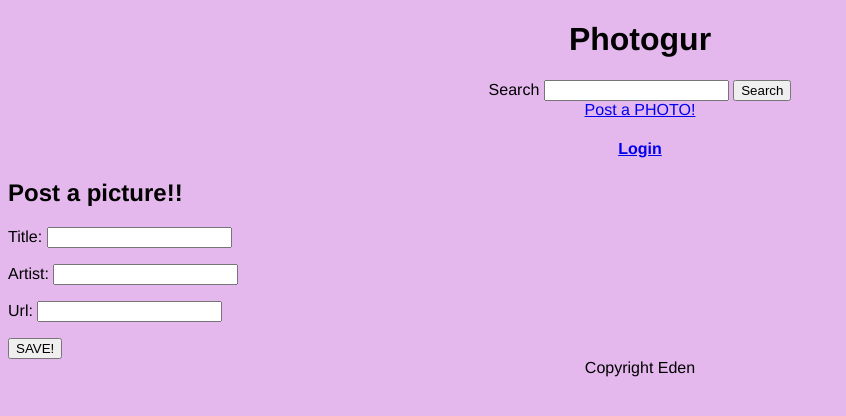
After one commit to EY-X/day19_photogur_part_1, a Django app: page /pictures/new in a window 1280 px wide. The commit adds this page. Shown: the top 416 px of the page, without its empty margins (0-846 px from the left). Run offline with Django 3.2, Linux system fonts and the light colour scheme.

Commit message:
picture form wont redirect

```diff
--- a/photogur/forms.py
+++ b/photogur/forms.py
@@ -1,6 +1,13 @@
-from django.forms import CharField, PasswordInput, Form
+from django.forms import CharField, PasswordInput, Form, ModelForm
+from photogur.models import *
 
 
 class LoginForm(Form):
     username = CharField(label="User Name", max_length=64)
     password = CharField(widget=PasswordInput())
+
+
+class PictureForm(ModelForm):
+    class Meta:
+        model = Picture
+        fields = ['title', 'artist', 'url']
--- a/photogur/static/css/main.css
+++ b/photogur/static/css/main.css
@@ -5,7 +5,7 @@ html {
 }
 
 body {
-    background-color: rgb(208, 189, 218);
+    background-color: rgb(228, 184, 237);
 }
 header {
     text-align: center;
--- a/photogur/templates/base.html
+++ b/photogur/templates/base.html
@@ -20,6 +20,7 @@
                     <input type="submit" value="Search" />
                 </label>
             </form>
+            <a href="{% url 'picture_new'   %}">Post a PHOTO!</a>
             {% if request.user.is_authenticated %}
                 <h4>Hello, {{request.user.username}} :) </h4>
                 <h4><a href="{% url 'logout'   %}">Logout</a></h4>
--- /dev/null
+++ b/photogur/templates/picture-form.html
@@ -0,0 +1,14 @@
+{% extends 'base.html' %}
+{% block content  %}
+<h2>{{ message }}</h2>
+<form action="{{ action }}" method="POST" >
+    {% csrf_token %}
+
+    {{form.as_p}}
+
+    <div>
+        <input type="submit" name="submit" value="SAVE!">
+    </div>
+
+</form>
+{% endblock  %}
--- a/photogur/urls.py
+++ b/photogur/urls.py
@@ -12,4 +12,6 @@ urlpatterns = [
     path('login/', views.login_view, name="login"),
     path('logout/', views.logout_view, name="logout"),
     path('signup/', views.signup, name='signup'),
+    path('pictures/new', views.picture_new, name="picture_new"),
+    path('pictures/create', views.picture_create)
 ]
--- a/photogur/views.py
+++ b/photogur/views.py
@@ -4,7 +4,7 @@ from photogur.models import *
 from django.contrib.auth.forms import UserCreationForm
 from django.contrib.auth.decorators import login_required
 from django.contrib.auth import login, logout, authenticate
-from photogur.forms import LoginForm
+from photogur.forms import LoginForm, PictureForm
 
 from photogur.forms import LoginForm
 
@@ -90,3 +90,20 @@ def create_comment(request):
     context = {'picture': picture_id}
 
     return render(request,'picture.html', context)
+
+def picture_new(request):
+    return render(request, 'picture-form.html',{
+        'form': PictureForm(),
+        'message': 'Post a picture!!',
+        'action': '/pictures/create'
+    })
+
+
+@login_required
+def picture_create(request):
+    form = PictureForm(request.POST)
+    if form.is_valid():
+        new_pic = form.save(commit=False)
+        new_pic.user = requested.user
+        new_pic.save()
+    return HttpResponseRedirect('/pictures')
```
Also changed, not shown: db.sqlite3.
